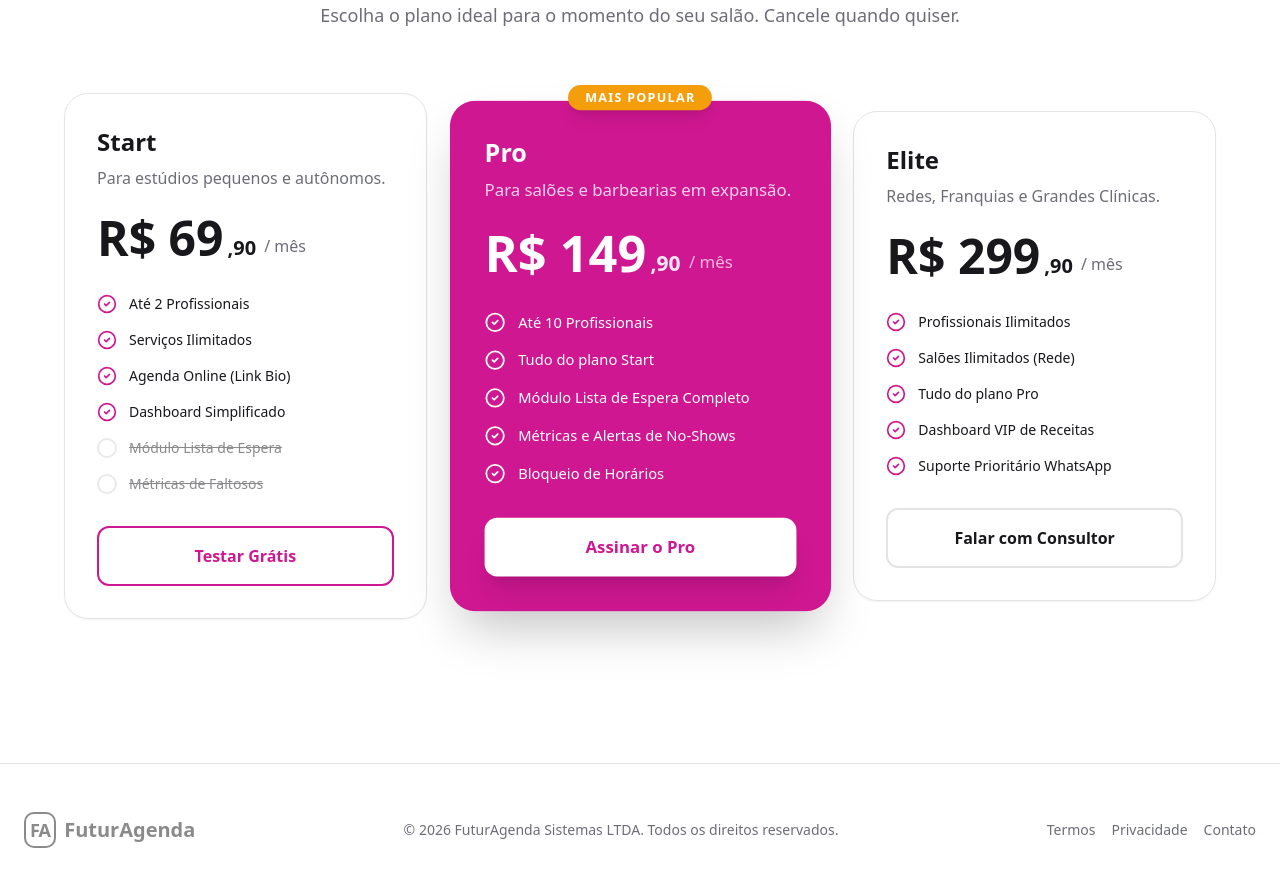
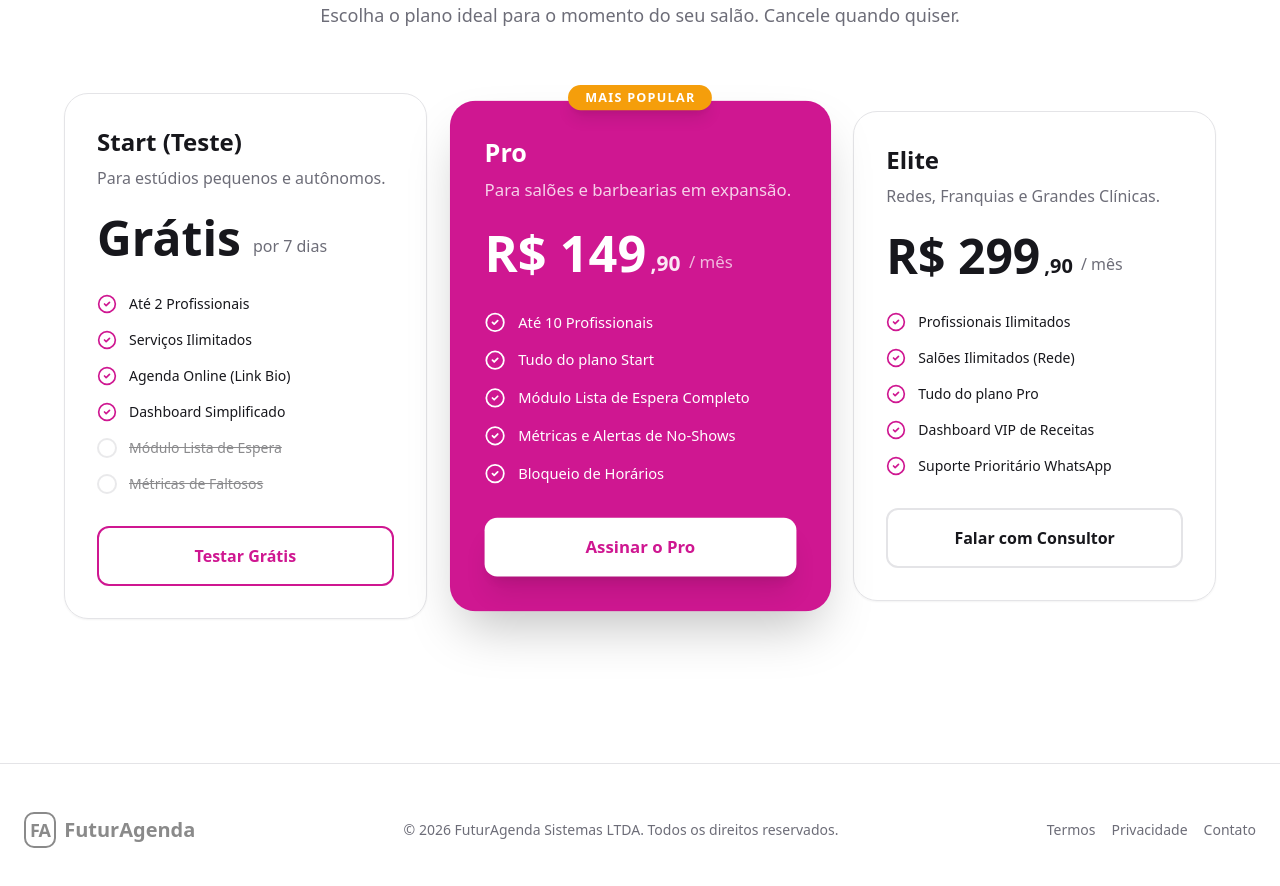
Before and after one commit to maristelasartor-star/salao-mvp, a React app in the folder frontend/: page / in a window 1280 px wide. Shown: the part 2300-3186 px from the top of the page. Built offline with nearby package versions, Linux system fonts and the light colour scheme; the HTML template or start-up script is replaced by a standard one.

Commit message:
Atualização pagina de vendas

```diff
--- a/frontend/src/components/landing/LandingView.tsx
+++ b/frontend/src/components/landing/LandingView.tsx
@@ -148,13 +148,12 @@ export default function LandingView() {
                     </div>
 
                     <div className="grid md:grid-cols-3 gap-8 max-w-6xl mx-auto items-center">
-                        {/* Plan START */}
                         <div className="relative p-8 rounded-3xl bg-card border border-border shadow-sm hover:shadow-md transition-shadow">
-                            <h3 className="text-2xl font-bold mb-2">Start</h3>
+                            <h3 className="text-2xl font-bold mb-2">Start (Teste)</h3>
                             <p className="text-muted-foreground mb-6">Para estúdios pequenos e autônomos.</p>
                             <div className="flex items-end gap-1 mb-8">
-                                <span className="text-5xl font-black">R$ 69</span><span className="text-xl font-bold">,90</span>
-                                <span className="text-muted-foreground mb-1 ml-1">/ mês</span>
+                                <span className="text-5xl font-black">Grátis</span>
+                                <span className="text-muted-foreground mb-1 ml-2">por 7 dias</span>
                             </div>
                             <ul className="space-y-4 mb-8">
                                 {['Até 2 Profissionais', 'Serviços Ilimitados', 'Agenda Online (Link Bio)', 'Dashboard Simplificado'].map(i => (
```
